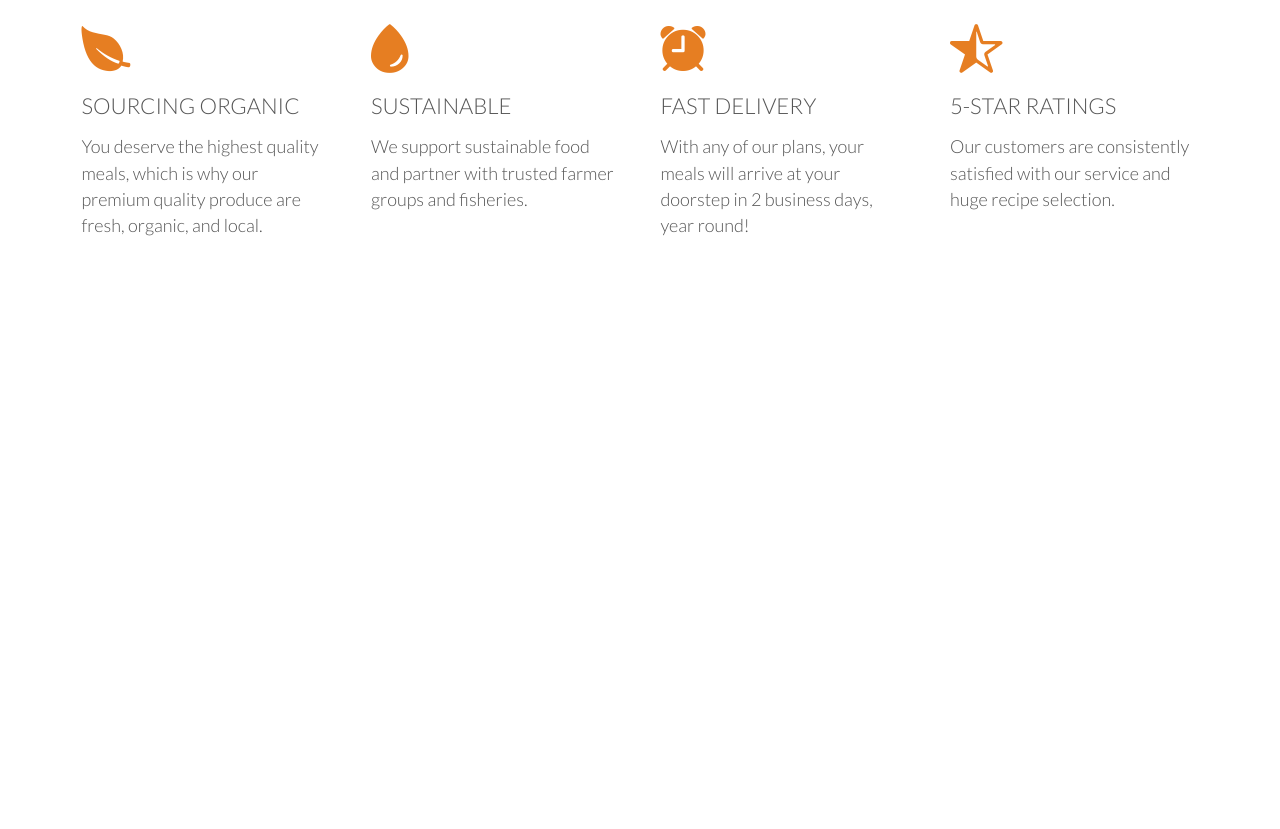
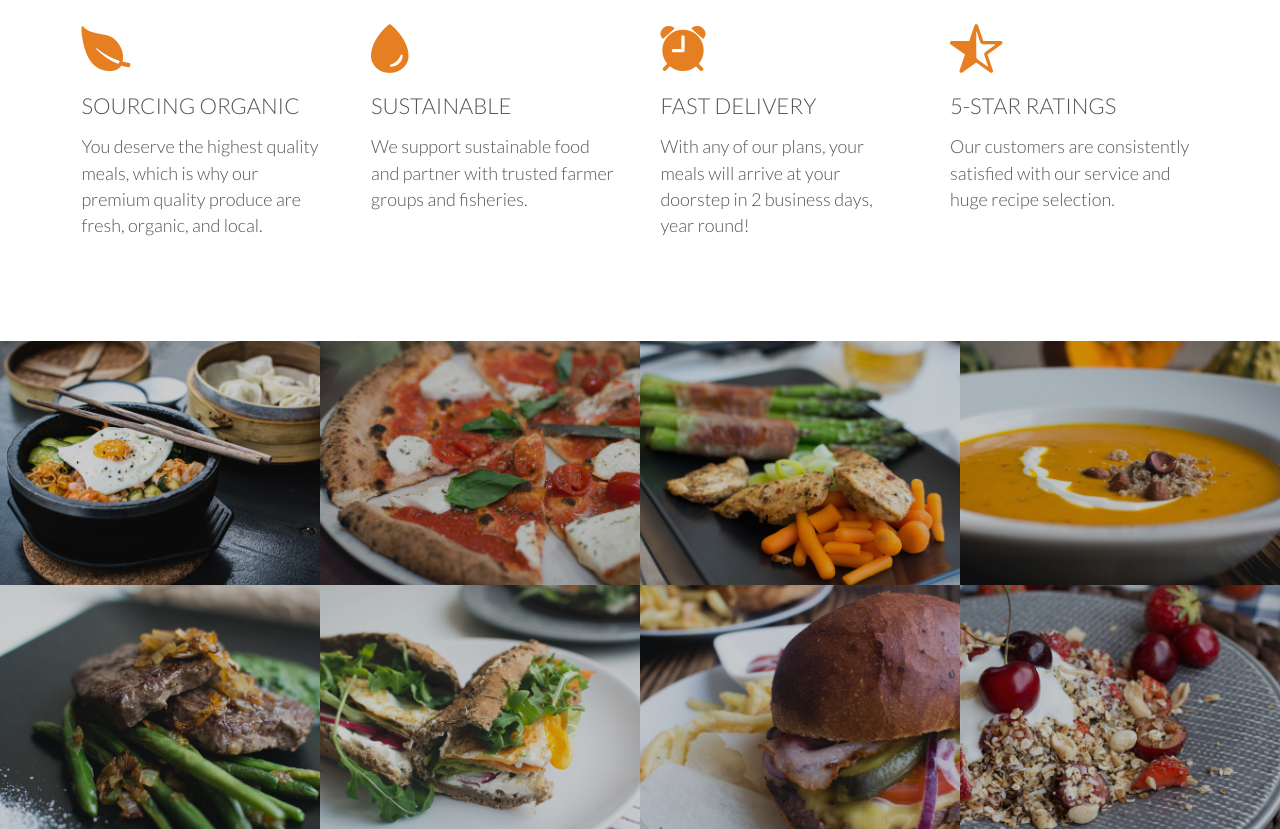
Before and after one commit to svphan1/cuisinet, a plain HTML site: page index.html in a window 1280 px wide. Shown: the part 1050-1879 px from the top of the page. Before the commit the page ends 1391 px from the top, so only its background shows below. Drawn offline with nearby package versions, Linux system fonts and the light colour scheme.

Commit message:
finish food showcase section

```diff
--- a/index.html
+++ b/index.html
@@ -90,23 +90,59 @@
         </div>
       </div>
     </section>
+
+    <section class="section-meals">
+      <ul class="meals-showcase">
+        <li>
+          <figure class="meal-photo">
+            <img src="resources/img/1.jpg" alt="Korean bibimbap" />
+          </figure>
+        </li>
+        <li>
+          <figure class="meal-photo">
+            <img src="resources/img/2.jpg" alt="Italian pizza" />
+          </figure>
+        </li>
+        <li>
+          <figure class="meal-photo">
+            <img src="resources/img/3.jpg" alt="Chicken breast steak" />
+          </figure>
+        </li>
+        <li>
+          <figure class="meal-photo">
+            <img src="resources/img/4.jpg" alt="Autumn pumpkin soup" />
+          </figure>
+        </li>
+      </ul>
+
+      <ul class="meals-showcase">
+        <li>
+          <figure class="meal-photo" >
+            <img src="resources/img/5.jpg" alt="Paleo beef steak" />
+          </figure>
+        </li>
+        <li>
+          <figure class="meal-photo">
+            <img src="resources/img/6.jpg" alt="Healthy baguette with egg" />
+          </figure>
+        </li>
+        <li>
+          <figure class="meal-photo">
+            <img
+              src="resources/img/7.jpg"
+              alt="Burger with cheddar and bacon"
+            />
+          </figure>
+        </li>
+        <li>
+          <figure class="meal-photo">
+            <img
+              src="resources/img/8.jpg"
+              alt="Granola with cherries and strawberries"
+            />
+          </figure>
+        </li>
+      </ul>
+    </section>
   </body>
 </html>
-
-<!--
-Section 1: Features
-Title: Get food fast — not fast food.
-
-
-
-
-
-
-
-
-
-
-
-
-
--->
--- a/resources/css/style.css
+++ b/resources/css/style.css
@@ -189,3 +189,40 @@ header {
 .main-nav li a:active {
   border-bottom: 2px solid #e67e22;
 }
+
+/* --------------meals--------------*/
+
+.section-meals {
+  padding: 0;
+}
+
+.meals-showcase {
+  list-style: none;
+  width: 100%;
+}
+
+.meals-showcase li {
+  display: block;
+  float: left;
+  width: 25%;
+}
+
+.meal-photo {
+  width: 100%;
+  height: auto;
+  overflow: hidden;
+  background-color: #000;
+}
+
+.meal-photo img {
+  opacity: 0.8;
+  width: 100%;
+  height: auto;
+  transform: scale(1.18);
+  transition: transform 0.4s, opacity 0.4s;
+}
+
+.meal-photo img:hover {
+  transform: scale(1.06);
+  opacity: 1.0;
+}
```
Also changed, not shown: resources/img/1.jpg (added), resources/img/2.jpg (added), resources/img/3.jpg (added), resources/img/4.jpg (added), resources/img/5.jpg (added), resources/img/6.jpg (added), resources/img/7.jpg (added), resources/img/8.jpg (added).
